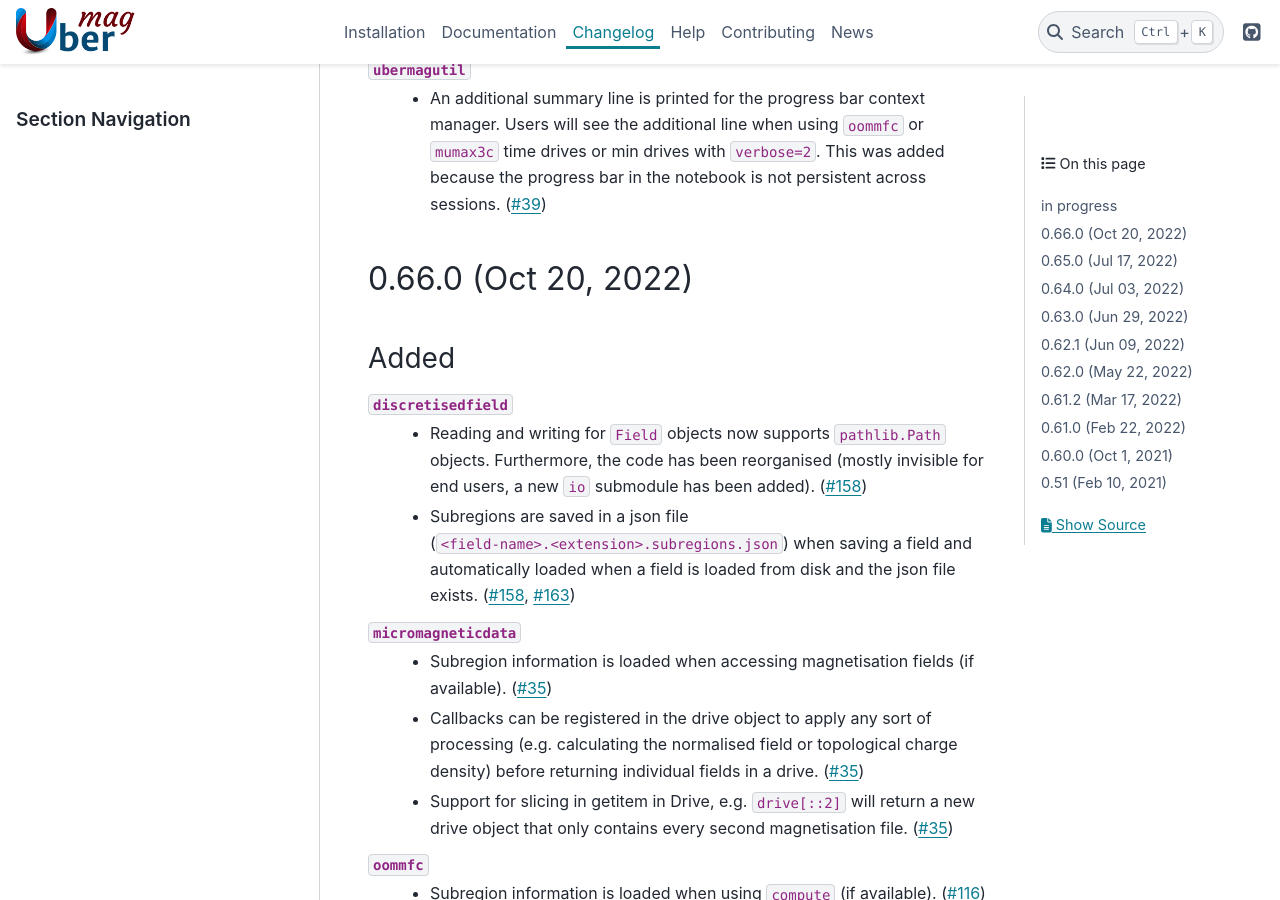
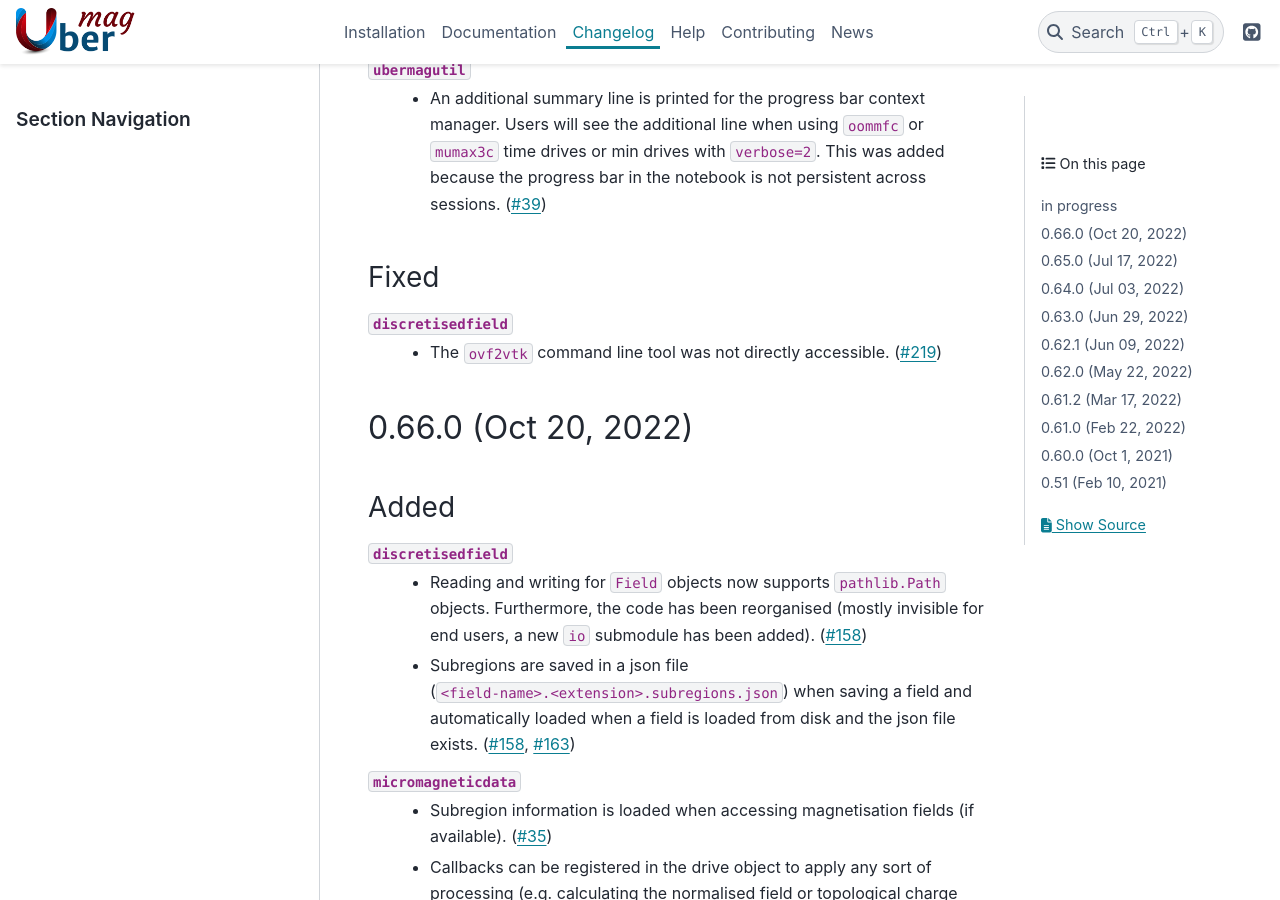
Before and after one commit to ubermag/ubermag.github.io, a Sphinx documentation site: the page built from source/changelog.rst, in a window 1280 px wide and 900 px high, scrolled down 486 px. Built offline with Sphinx 7.4.7 and the PyData theme 0.15.4, drawn with Linux system fonts in a browser that asks for light colours; pages that are not in the unit, such as notebooks, are missing from menus.

Commit message:
[Changelog] Fixed: ovf2vtk

```diff
--- a/source/changelog.rst
+++ b/source/changelog.rst
@@ -15,12 +15,20 @@ Added
 
 Changed
 -------
+
 ``ubermagutil``
   - An additional summary line is printed for the progress bar context manager.
     Users will see the additional line when using ``oommfc`` or ``mumax3c`` time
     drives or min drives with ``verbose=2``. This was added because the progress
     bar in the notebook is not persistent across sessions. (`#39
     <https://github.com/ubermag/ubermagutil/pull/39>`__)
+
+Fixed
+-----
+
+``discretisedfield``
+  - The ``ovf2vtk`` command line tool was not directly accessible. (`#219
+    <https://github.com/ubermag/discretisedfield/pull/219>`__)
 
 0.66.0 (Oct 20, 2022)
 =====================
```
